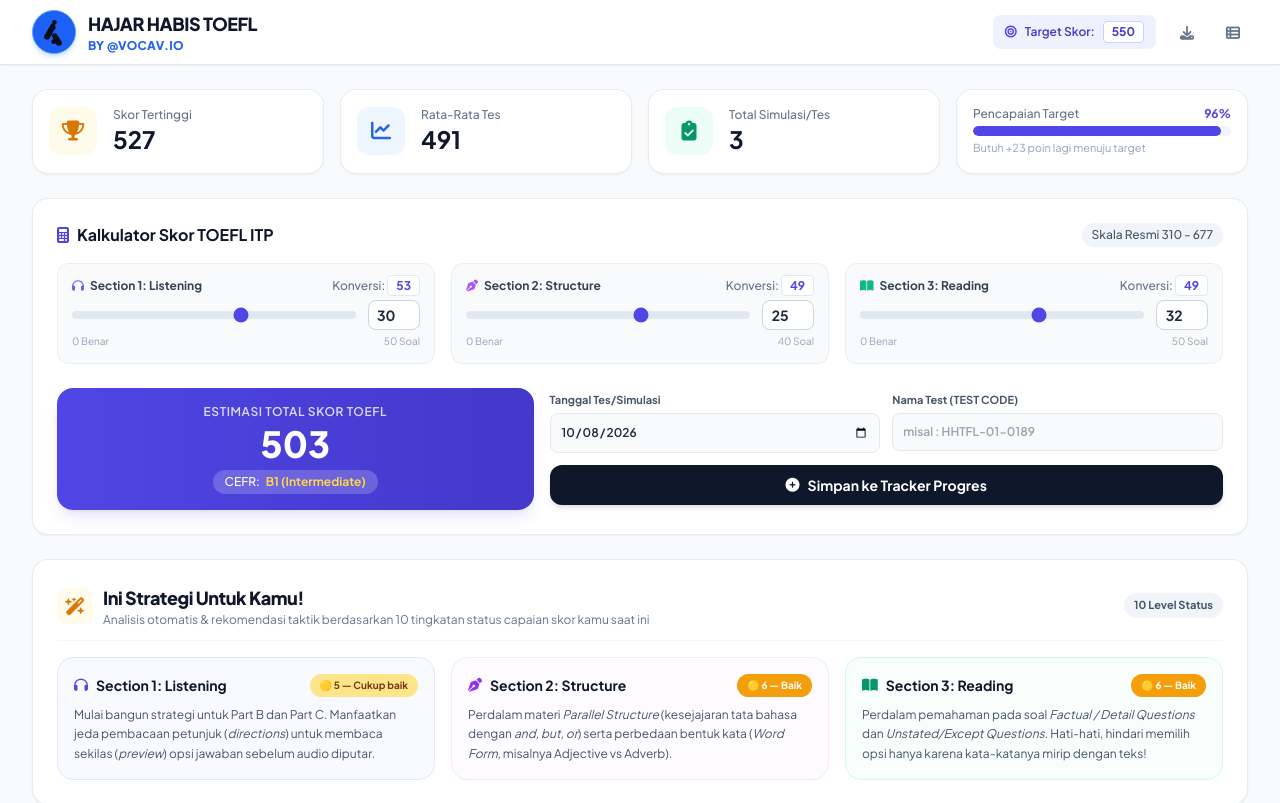
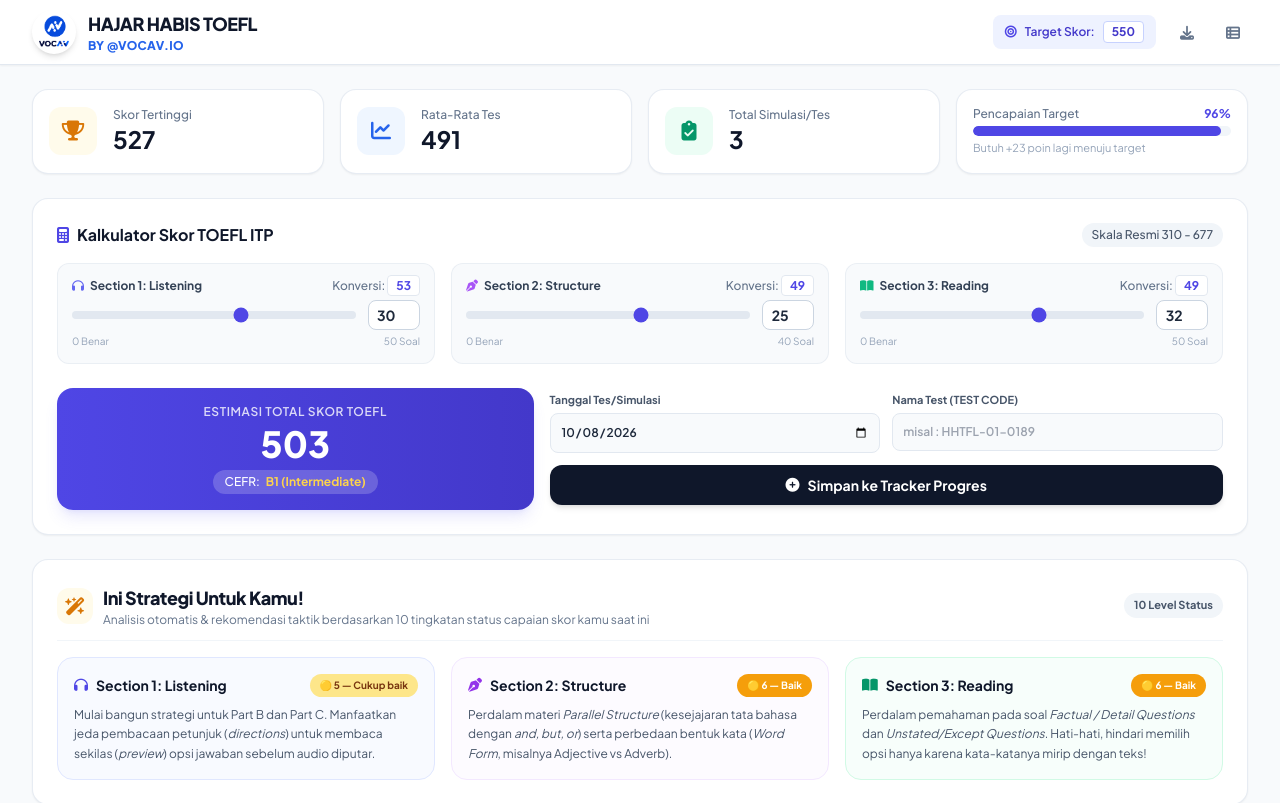
Before and after one commit to vocav-io/Hajar-Habis-TOEFL-Calculator, a plain HTML site: page index.html in a window 1280 px wide. Shown: the top 803 px of the page. Drawn offline with nearby package versions, Linux system fonts and the light colour scheme.

Commit message:
Update index.html

```diff
--- a/index.html
+++ b/index.html
@@ -48,15 +48,9 @@
         <div class="max-w-7xl mx-auto px-4 sm:px-6 lg:px-8 h-16 flex items-center justify-between">
             <div class="flex items-center gap-3">
                 <!-- Logo VOCAV -->
-                <div class="w-11 h-11 rounded-full flex items-center justify-center shrink-0 overflow-hidden shadow-md shadow-blue-500/20 bg-[#1D60F6] border border-blue-400">
-                    <svg viewBox="0 0 100 100" class="w-full h-full" xmlns="http://www.w3.org/2000/svg">
-                        <circle cx="50" cy="50" r="50" fill="#1D60F6"/>
-                        <circle cx="51" cy="27" r="5.5" fill="#0A0E1A"/>
-                        <circle cx="49" cy="73" r="5.5" fill="#0A0E1A"/>
-                        <path d="M 32 68 C 28 68 25 64 27 59 L 42 33 C 44 29 50 29 52 33 L 53 36 C 55 40 54 44 50 46 L 40 64 C 38 68 35 68 32 68 Z" fill="#0A0E1A"/>
-                        <path d="M 48 54 C 52 52 56 53 58 57 L 68 73 C 71 78 67 83 61 83 C 58 83 55 80 53 77 L 46 62 C 44 57 46 54 48 54 Z" fill="#0A0E1A"/>
-                    </svg>
-                </div>
+                <div class="w-11 h-11 rounded-full flex items-center justify-center shrink-0 overflow-hidden shadow-md">
+    <img src="logo vocav.png" alt="Logo Vocav" class="w-full h-full object-cover">
+</div>
                 <div>
                     <h1 class="font-extrabold text-slate-900 text-base sm:text-lg leading-tight tracking-tight">HAJAR HABIS TOEFL</h1>
                     <p class="text-xs text-blue-600 font-extrabold tracking-wide">BY @VOCAV.IO</p>
```
